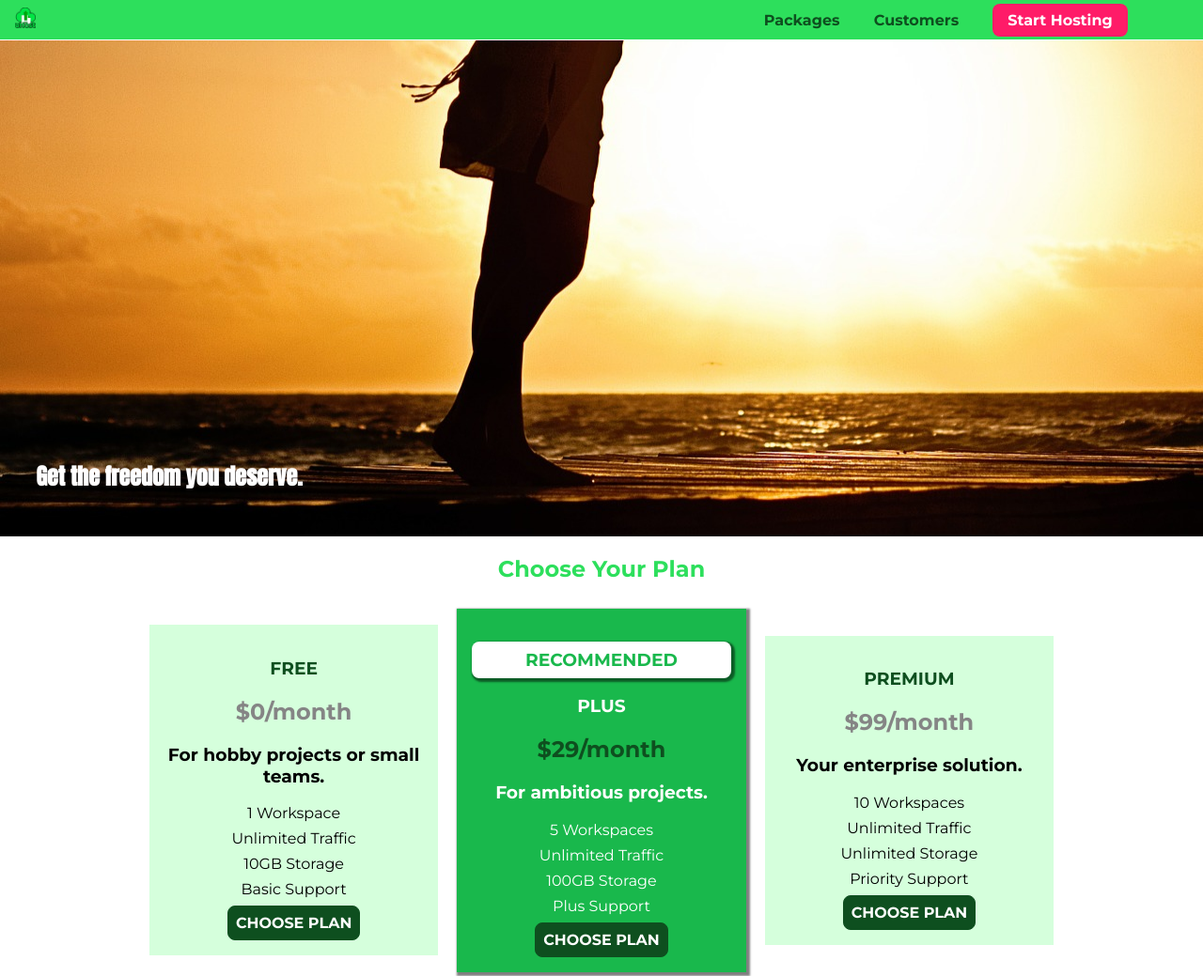
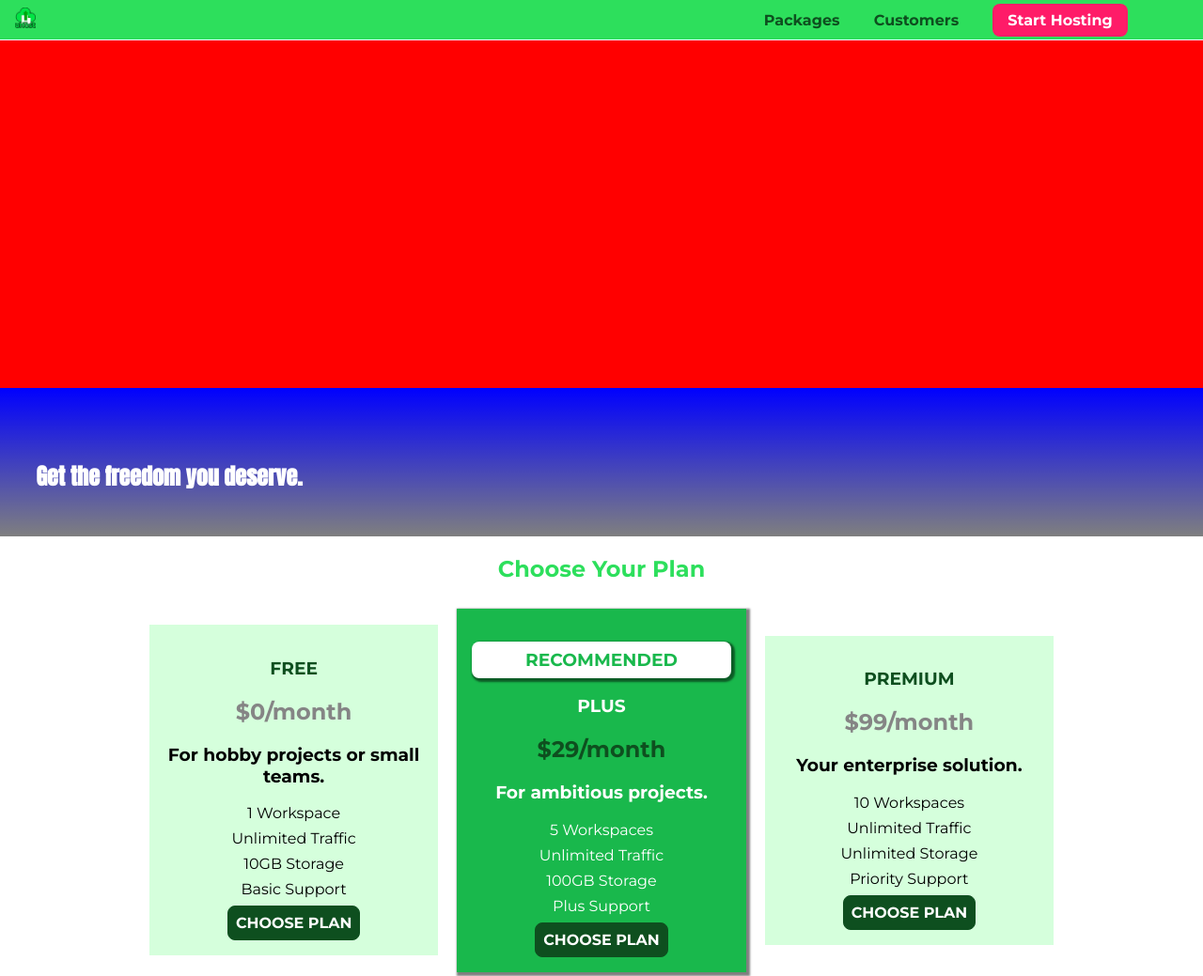
Before and after one commit to Aman07a/CSS_The_Complete_Guide_2023, a plain HTML site: page index.html in a window 1280 px wide. Shown: the top 1039 px of the page at 94% size. Drawn offline with Linux system fonts and the light colour scheme.

Commit message:
Understanding Linear Gradients

```diff
--- a/css/main.css
+++ b/css/main.css
@@ -1,11 +1,12 @@
 #product-overview {
-  background: url("../images/freedom.jpg") left 10% bottom 20% no-repeat border-box;
+  /* background: url("../images/freedom.jpg") left 10% bottom 20% no-repeat border-box; */
   /* background: url("../images/freedom.jpg");
   background-size: cover;
   background-position: left 10% bottom 20%; */
   /* background-repeat: no-repeat;
   background-origin: border-box;
   background-clip: border-box; */
+  background-image: linear-gradient(180deg, red 70%, blue 60%, rgba(0, 0, 0, 0.5));
   width: 100%;
   height: 528px;
   padding: 10px;
```
